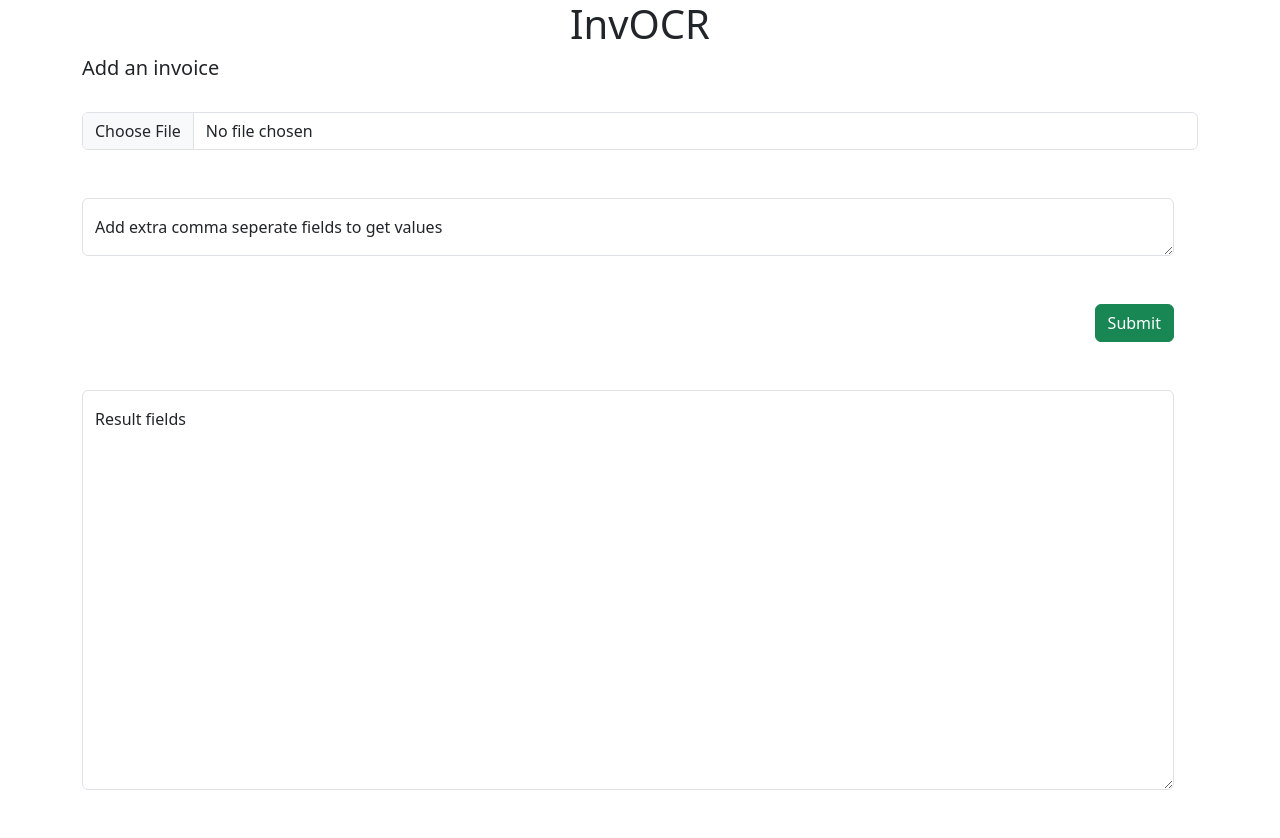
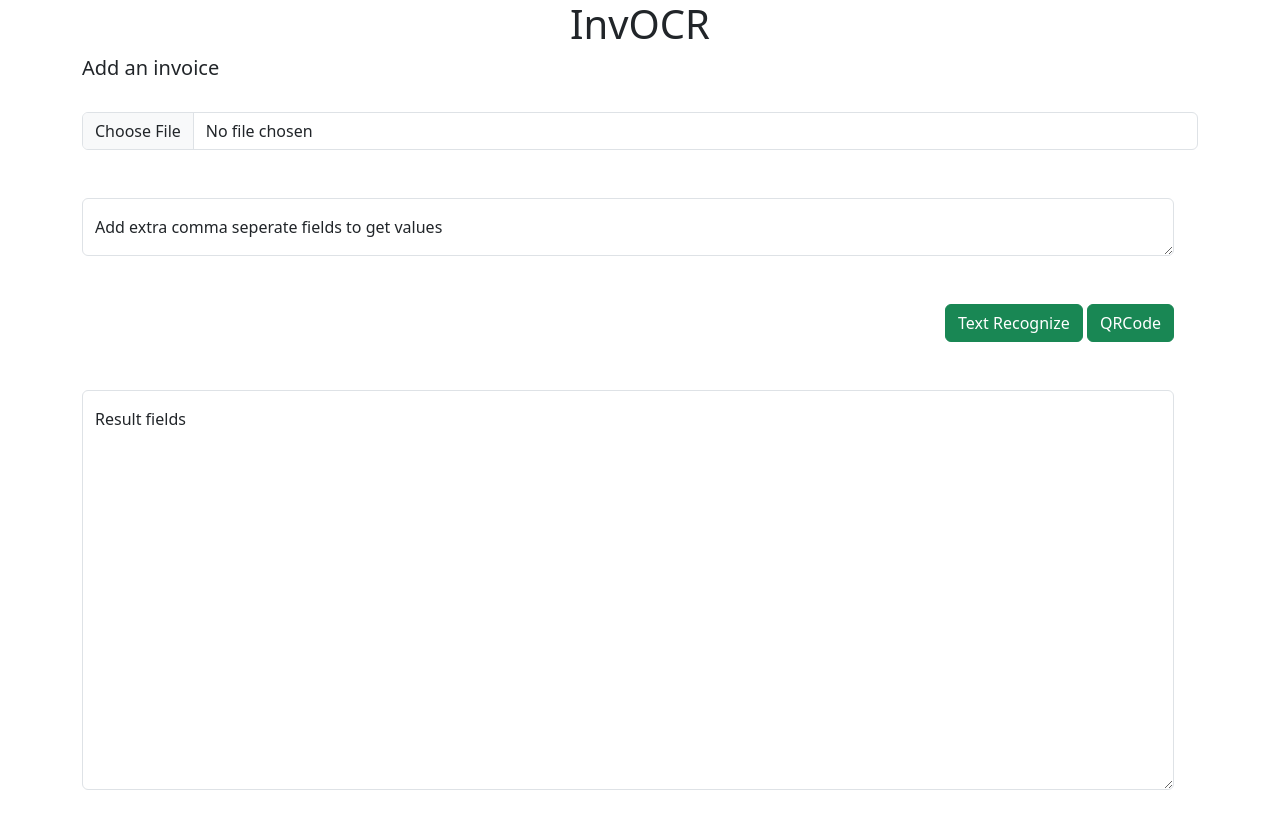
Before and after one commit to aristotelis79/OCR, a Django app: page / in a window 1280 px wide. Run offline with Django 4.2, Linux system fonts and the light colour scheme.

Commit message:
add qrcode functionality

```diff
--- a/src/ocr/home/templates/home/app.html
+++ b/src/ocr/home/templates/home/app.html
@@ -10,7 +10,7 @@
       <div class="text-start">
         <h5>Add an invoice</h5>
       </div>
-      <form method="post" enctype="multipart/form-data" onsubmit="openLoader()">
+      <form method="post" enctype="multipart/form-data" onsubmit="openLoader(this)">
           {% csrf_token %}
           <div class="row">
           <div class="col-12 mb-5">
@@ -30,7 +30,8 @@
         </div>
         <div class="row">
           <div class="col-12 mb-5 text-end">
-            <button id="smbBtn" class="btn btn-success" type="submit">Submit</button>
+            <button name="textreq" class="btn btn-success" type="submit">Text Recognize</button>
+            <button name= "qrcode" class="btn btn-success" type="submit">QRCode</button>
             <div id="loadingModal" style="display: none;">
               <button type="button" class="btn btn-primary" disabled>
                 <span class="spinner-grow spinner-grow-sm" role="status" aria-hidden="true"></span>
@@ -50,9 +51,10 @@
     </div>
 </div>
 <script>
-    function openLoader() {
+    function openLoader(btn) {
+        document.getElementsByName("textreq")[0].style.display = "none";
+        document.getElementsByName("qrcode")[0].style.display = "none";
         document.getElementById("loadingModal").style.display = "block";
-        document.getElementById("smbBtn").style.display = "none";
       }
 </script>
 {% endblock %}
--- a/src/ocr/home/views.py
+++ b/src/ocr/home/views.py
@@ -1,31 +1,53 @@
 import pytesseract
 import cv2
-import numpy
 import bardapi
 import re
 import os
+import numpy as np
+#from imutils import perspective
+#from rembg.bg import remove as rembg
+from django.http import FileResponse
+from django.shortcuts import render
+from io import BytesIO
+from qrdet import QRDetector
 from qreader import QReader
+#from PIL import Image
 
-#from PIL import Image
-from django.shortcuts import render
+
+def home(request):
+    if 'qrcode' in request.POST:
+        return qrcode(request)
+    if 'textreq' in request.POST:
+        return textreq(request)
+    return render(request, "home/app.html", {'json_data': ''})
 
 def qrcode(request):
     if request.method != 'POST' or request.FILES.get('invoice', None) is None :
         return render(request, "home/app.html", {'json_data': ''})
 
+    detector = QRDetector()
+    image = cv2.imdecode(np.fromstring(request.FILES['invoice'].read(), np.uint8), cv2.IMREAD_UNCHANGED)
+    detections = detector.detect(image=image, is_bgr=True)
+
+    (x1, y1, x2, y2), confidence = detections[0]
+    qr_image = image[y1:y2, x1:x2]
+
+    # # Save the results
+    # cv2.imwrite(filename='1_b.jpg', img=qr_image)
+
     qreader = QReader()
-    im = cv2.imdecode(numpy.fromstring(request.FILES['invoice'].read(), numpy.uint8), cv2.IMREAD_UNCHANGED)
-    image = cv2.cvtColor(im, cv2.COLOR_BGR2RGB)
+    image = cv2.cvtColor(qr_image, cv2.COLOR_BGR2RGB)
     decoded_code = qreader.detect_and_decode(image=image)
 
     return render(request, "home/app.html", {'json_data': decoded_code})
 
-def home(request):
+
+def textreq(request):
     if request.method != 'POST' or request.FILES.get('invoice', None) is None :
         return render(request, "home/app.html", {'json_data': 'Not valid request'})
 
     #img = Image.open(request.FILES['invoice'])
-    image = cv2.imdecode(numpy.fromstring(request.FILES['invoice'].read(), numpy.uint8), cv2.IMREAD_GRAYSCALE)
+    image = cv2.imdecode(np.fromstring(request.FILES['invoice'].read(), np.uint8), cv2.IMREAD_UNCHANGED)
     text = pytesseract.image_to_string(image, config= r'-l ell+eng --psm 6')
 
     promt_keys = request.POST.get('promt_keys')
--- a/src/ocr/urls.py
+++ b/src/ocr/urls.py
@@ -16,10 +16,9 @@ Including another URLconf
 """
 from django.contrib import admin
 from django.urls import path
-from ocr.home.views import home, qrcode
+from ocr.home.views import home
 
 urlpatterns = [
     path('admin/', admin.site.urls),
-    #path('', home, name='home')
-    path('', qrcode, name='home')
+    path('', home, name='home')
 ]
```
